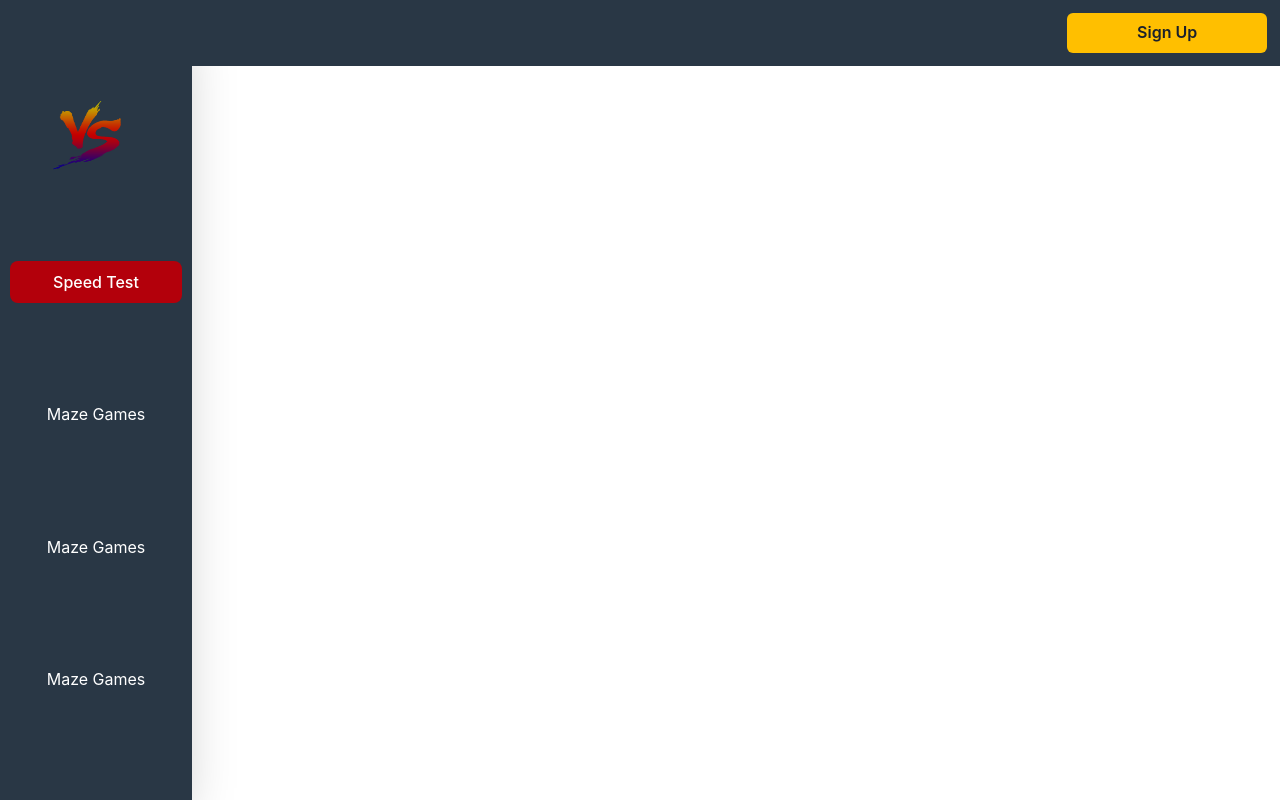
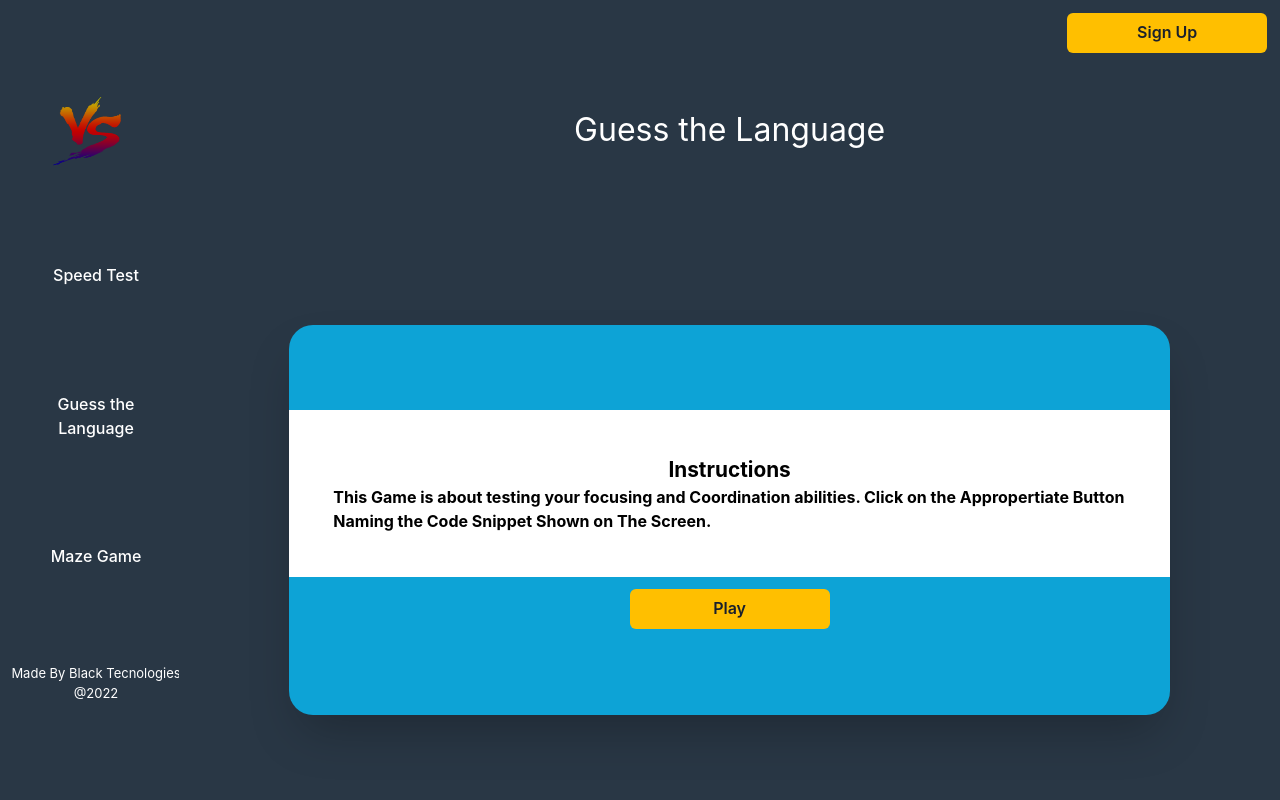
Before and after one commit to Joelketema/quizgame, a React (Vite) app: page /guess in a window 1280 px wide. Built offline with nearby package versions, Linux system fonts and the light colour scheme.

Commit message:
new feature

```diff
--- a/src/App.tsx
+++ b/src/App.tsx
@@ -1,27 +1,34 @@
 import { useState } from 'react'
 import { Box,Text } from "@chakra-ui/react"
 
-import {BrowserRouter as  Router,Routes,Route} from "react-router-dom"
+import {BrowserRouter as  Router,Routes,Route,Navigate} from "react-router-dom"
 
 import SideNav from "./components/SideNav"
 import TopHeader from './components/TopHeader'
 import Typing from './pages/Typing'
 import Home from './pages/Home'
+import Guess from './pages/Guess'
 import AuthForm from "./pages/AuthForm"
 import { LevelProvider } from "./context/LevelContext"
-import {Toaster} from "react-hot-toast"
+import { Toaster } from "react-hot-toast"
+import Maze from './pages/Maze'
 
 function App() {
 
+
+  const menus: {text:string,url:string}[]= [
+    { text: "Speed Test",url:"typing" },
+    { text: "Guess the Language", url: "guess" }, {
+      text: "Maze Game", url:"maze"
+    }]
+  console.log(menus)
     if (window.innerWidth <= 800) {
-      console.log("HEY")
       return (
         <Box>
           <Text>Game Only works in full screen</Text>
         </Box>
       )
     }
-    else {
       return (
         <LevelProvider>
           <Box bg={"white"}>
@@ -30,31 +37,34 @@ function App() {
                 success: {
                   style: {
                     background: 'green',
-                                    color:"white"
+                    color: "white"
                   },
                 },
                 error: {
                   style: {
                     background: 'red',
-                                      color:"white"
+                    color: "white"
                   },
                 },
               }}
             />
             <Router>
               <TopHeader />
-              <SideNav text={"Speed Test"} />
+              <SideNav menus={menus} />
               <Routes>
                 <Route path={"/"} element={<Home />} />
                 <Route path={"typing"} element={<Typing />} />
+                <Route path={"guess"} element={<Guess />} />
+                <Route path={"maze"} element={<Maze />} />
                 <Route path={"auth"} element={<AuthForm />} />
+                <Route path="*" element={<Navigate to='/' replace />} />
+
               </Routes>
 
             </Router>
           </Box>
         </LevelProvider>
       )
-    }
 
 
 }
--- /dev/null
+++ b/src/components/CountDown.tsx
@@ -0,0 +1,41 @@
+import { Box,Text } from "@chakra-ui/react"
+import { useState,useEffect } from "react"
+
+const CountDown = ({ setShow }: { setShow: (show:boolean)=>void }) => {
+    var [number, setNumber] = useState<number>(3)
+    const [scale,setScale] = useState(1)
+
+    const countdown = new Audio("/countdown.mp3")
+
+    useEffect(()=>{
+        let myInterval = setInterval(() => {
+            countdown.play()
+                if (number >=0) {
+                    setNumber(number--)
+
+                    if(number === 2) setScale(0.5)
+                    if (number === 1) setScale(1)
+                    if (number === 0) setScale(0.5)
+
+                }
+            if (number < 0) {
+                    setScale(1)
+                    setShow(false)
+                    clearInterval(myInterval)
+                }
+            }, 1000)
+            return ()=> {
+                clearInterval(myInterval);
+
+              };
+        },[1000]);
+
+
+  return (
+      <Box bg={"black"} transform={`scale(${scale})`} color={"white"} transition={"all ease 300ms"} position={"absolute"} top={"30%"} p={"5%"} w={"20%"} textAlign={"center"} rounded={"full"} >
+          <Text fontSize={"x-large"} p={"30%"}>{number}</Text>
+      </Box>
+  )
+}
+
+export default CountDown
--- a/src/components/CustomButton.tsx
+++ b/src/components/CustomButton.tsx
@@ -9,12 +9,12 @@ const CustomButton = ({ text, url }: Props) => {
 
     const navigate = useNavigate()
     const handleClick = (): void => {
-        if (url === "back") {
+        if (url === "/") {
             localStorage.removeItem("next")
             localStorage.removeItem("auth")
-            navigate(-1)
+            navigate(url)
         }
-        else  navigate(url)
+        else navigate(url)
 
     }
     return (
--- a/src/components/Game.tsx
+++ b/src/components/Game.tsx
@@ -7,7 +7,7 @@ import { LevelContext } from "../context/LevelContext";
 
 
 const Game = () => {
-  const [loading, setLoading] = useState<boolean>(true)
+  const [loading, setLoading] = useState<boolean>(false)
   const [showStats, setShowStats] = useState<boolean>(false)
 
   const secure = useContext(LevelContext)
@@ -47,7 +47,7 @@ const Game = () => {
     <Box display={"flex"}
         flexDirection={"column"} justifyContent={"space-between"} marginTop={{base:0,"2xl":-250}} mb={{base:5}} alignItems={"center"} w={"80%"} shadow={"2xl"} rounded={"3xl"} color={"white"}  h={{base:"50%","2xl":"10%"}} bg={"#0DA3D6"}>
           <Box display={"flex"} justifyContent={"space-between"} p={"1%"}  alignItems={"center"} w={"85%"}>
-        <CustomButton text={"Home"} url={"back"} />
+        <CustomButton text={"Home"} url={"/"} />
         {!loading && <Countdown
 
           date={auth.level === "easy" ? Date.now() + 10000 : auth.level === "medium" ? Date.now() + 5000 : auth.level==="hard" ? Date.now() + 3000 : 0}
--- a/src/components/SideNav.tsx
+++ b/src/components/SideNav.tsx
@@ -3,10 +3,11 @@ import { useState, useEffect } from "react"
 import {Link} from "react-router-dom"
 
 type Props = {
-    text:string
-}
-
-const SideNav = ({ text }: Props) => {
+    text: string,
+    url:string
+}[]
+    const SideNav = ({menus}:{menus:Props}) => {
+        console.log(menus)
     return (
         <Box bg={"#293745"} color={"white"} display={"flex"} overflow={"hidden"} flexDirection={"column"} justifyContent={"space-evenly"} alignItems={"center"}
             h={"100vh"}
@@ -18,23 +19,20 @@ const SideNav = ({ text }: Props) => {
                 </Link>
             </Box>
 
-            <Box w={"100%"} bg={"#B3000B"} p={"5%"} rounded={"lg"}>
-            <Link to={"typing"} style={{width:"100%"}}>
-                    <Text>{text}</Text>
-            </Link>
-            </Box>
-
-
-            <Box w={"100%"} _hover={{backgroundColor:"#B3000B"}}  p={"5%"} rounded={"lg"}>
-                <Text>Maze Games</Text>
-            </Box>
-
-            <Box w={"100%"} _hover={{backgroundColor:"#B3000B"}}  p={"5%"} rounded={"lg"}>
-                <Text>Maze Games</Text>
-            </Box>
-
-            <Box w={"100%"} _hover={{backgroundColor:"#B3000B"}}  p={"5%"} rounded={"lg"}>
-                <Text>Maze Games</Text>
+            {
+                menus.map(menu => {
+                    return (
+                        <Box w={"100%"} _hover={{bg:"#B3000B"}} p={"5%"} rounded={"lg"} key={menu.text}>
+                        <Link to={menu.url} style={{width:"100%"}}>
+                                <Text>{menu.text}</Text>
+                        </Link>
+                        </Box>
+                    )
+                })
+            }
+            <Box w={"100%"} fontSize={"small"}>
+                <Text>Made By Black Tecnologies  </Text>
+                <Text>@{new Date().getFullYear()}</Text>
             </Box>
         </Box>
     )
--- /dev/null
+++ b/src/pages/Guess.tsx
@@ -0,0 +1,47 @@
+import { Box,Text,Button } from '@chakra-ui/react'
+import TitleCard from '../components/TitleCard'
+import CountDown from '../components/CountDown'
+import { useState } from "react"
+
+const Guess = () => {
+
+    return (
+        <Box  w={"86vw"}  position={"absolute"} top={0}bg={"#293745"} pt={"5"} right={0} h={"100vh"} display={"flex"}
+        flexDirection={"column"} justifyContent={"space-around"} alignItems={"center"}>
+            <TitleCard text={"Guess the Language"} />
+            <Instruction/>
+    </Box>
+  )
+}
+
+const Instruction = () => {
+
+    const handlePlay = (event: React.MouseEvent<HTMLButtonElement>) => {
+        console.log(event)
+        setShow(!show)
+    }
+    const [show, setShow] = useState<boolean>(false)
+
+    return (
+    <>
+        { show?<CountDown setShow={setShow} /> :
+    <Box display={"flex"}
+        flexDirection={"column"} justifyContent={"center"} gap={"3%"} alignItems={"center"} w={"80%"} shadow={"2xl"} rounded={"3xl"} color={"white"} h={"50%"} bg={"#0DA3D6"}>
+
+
+        <Box bg={"white"} color={"black"} p={"5%"} >
+            <Text textAlign={"center"} fontSize={"1.3rem"} fontWeight={"bold"}>Instructions</Text>
+            <Text fontWeight={"bold"}>This Game is about testing your focusing and Coordination abilities.
+                Click on the Appropertiate Button Naming the Code Snippet Shown on The Screen.</Text>
+
+        </Box>
+        <Button onClick={handlePlay} bg={"#FFBF00"} minWidth={"200px"} _hover={{ backgroundColor: "#ff8300", color: "white" }}>
+            Play
+        </Button>
+
+    </Box>
+            }
+            </>
+    )
+}
+export default Guess
--- /dev/null
+++ b/src/pages/Maze.tsx
@@ -0,0 +1,15 @@
+import { Box,Text,Button } from '@chakra-ui/react'
+import TitleCard from '../components/TitleCard'
+
+const Maze = () => {
+
+    return (
+        <Box  w={"86vw"}  position={"absolute"} top={0}bg={"#293745"} pt={"5"} right={0} h={"100vh"} display={"flex"}
+        flexDirection={"column"} justifyContent={"space-around"} alignItems={"center"}>
+            <TitleCard text={"Maze"} />
+
+    </Box>
+  )
+}
+
+export default Maze
```
Also changed, not shown: 1 other file (tests, documents, lock files or other folders). Lines whose indentation alone changed are shown as unchanged.
